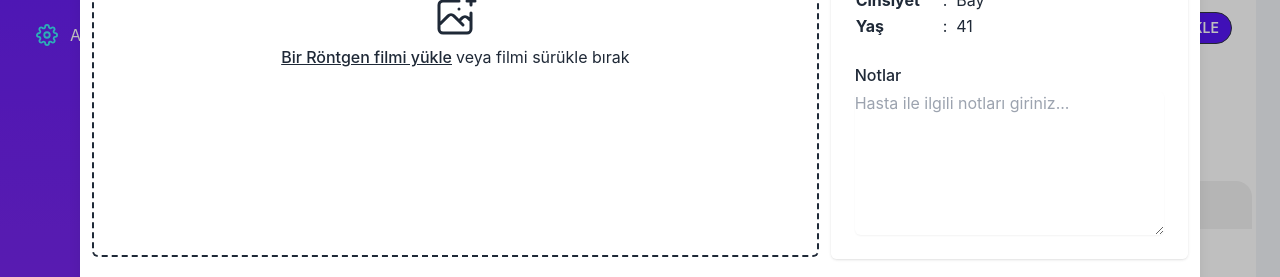
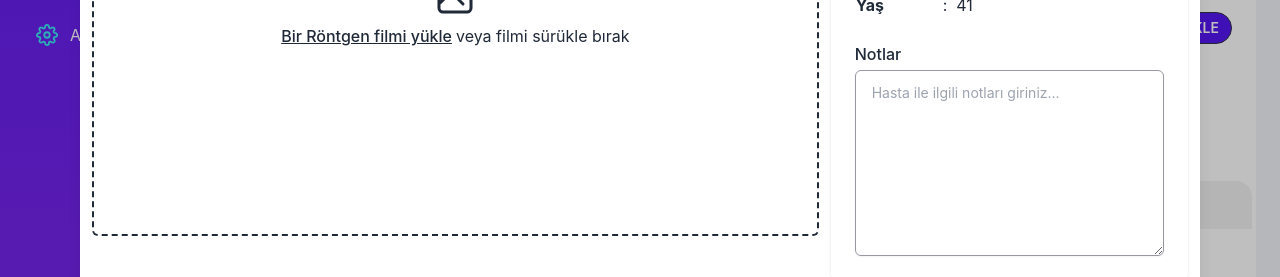
Before and after one commit to Stock-Management-System/dentalApp, a React (Create React App) app: page /rontgen in a window 1280 px wide. Both pictures are taken after a click on the button "RÖNTGEN EKLE". Shown: the part 387-664 px from the top of the page. Built offline with nearby package versions, Linux system fonts and the light colour scheme; grey boxes are pictures that could not be loaded.

Commit message:
modified

```diff
--- a/src/components/polyclinic/rontgen/Modal.jsx
+++ b/src/components/polyclinic/rontgen/Modal.jsx
@@ -116,7 +116,7 @@ export default function Modal() {
                                                                     id="notlar"
                                                                     name="notlar"
                                                                     rows={6}
-                                                                    className="mt-1 block w-full rounded-md border-gray shadow-sm focus:border-gray focus:ring-gray sm:text-sm"
+                                                                    className="textarea mt-1 block w-full rounded-md border-gray shadow-sm focus:border-gray focus:ring-gray sm:text-sm"
                                                                     placeholder="Hasta ile ilgili notları giriniz..."
                                                                     defaultValue={''}
                                                                 />
--- a/src/components/polyclinic/rontgen/ModalExamineRontgen.jsx
+++ b/src/components/polyclinic/rontgen/ModalExamineRontgen.jsx
@@ -1,5 +1,5 @@
 import React, { useState } from 'react';
-import { TransformWrapper, TransformComponent } from 'react-zoom-pan-pinch'
+import { TransformWrapper, TransformComponent } from 'react-zoom-pan-pinch';
 
 const ModalExamineRontgen = () => {
     const [showModal, setShowModal] = useState(false);
@@ -90,8 +90,8 @@ const ModalExamineRontgen = () => {
                                                         <textarea
                                                             id="notlar"
                                                             name="notlar"
-                                                            rows={10}
-                                                            className="mt-1 block w-full rounded-md border-gray shadow-sm focus:border-gray focus:ring-gray sm:text-sm"
+                                                            rows={8}
+                                                            className="textarea mt-1 block w-full rounded-md border-gray shadow-sm focus:border-gray focus:ring-gray sm:text-sm"
                                                             placeholder="Hasta ile ilgili notları giriniz..."
                                                             defaultValue={''}
                                                         />
```
